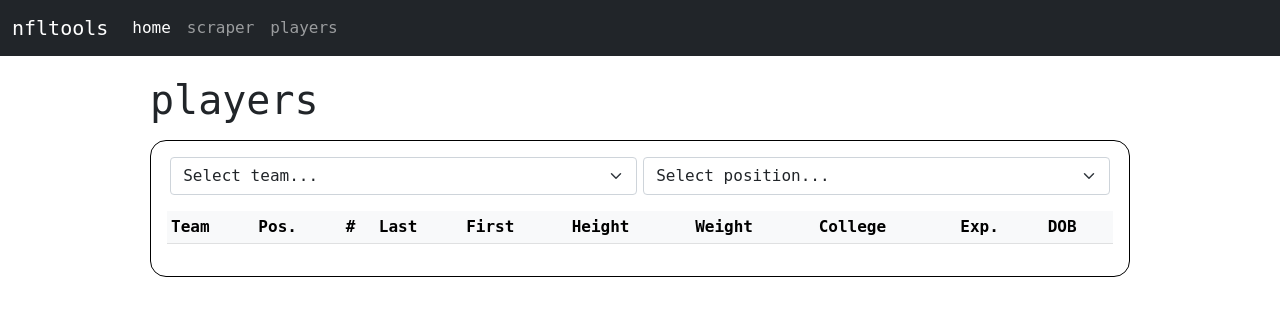
After one commit to elijah9/nfltools, a Flask app: page /players in a window 1280 px wide. The commit adds this page. Shown: the top 316 px of the page. Run offline with Flask 2, Linux system fonts and the light colour scheme; lists and menus that the app fills with data are empty; some libraries are stand-ins or nearby versions.

Commit message:
started an edit player form which can be reached via a new context menu in the players table (which has now been split from the scraper page)

```diff
--- a/app.py
+++ b/app.py
@@ -20,3 +20,14 @@
 def scrape_teams():
     year = 2022
     return scrape_league(year)
+
+@app.route("/players")
+def players():
+    title = "players"
+    return render_template("players.html", title=title)
+
+@app.route("/edit-player")
+def edit_player():
+    player_id = request.args.get('player_id', type=int)
+    title = "edit player"
+    return render_template("edit-player.html", title=title, player_id=player_id)
--- a/static/css/site.css
+++ b/static/css/site.css
@@ -19,6 +19,10 @@ div#body-content {
 
 .margin-top {
     margin-top: 1rem;
+}
+
+.margin-left {
+    margin-left: 1rem;
 }
 
 .tbl {
@@ -62,7 +66,56 @@ div#body-content {
     background: rgba(0, 0, 0, 0.1);
 }
 
-.form-select {
+.pad-sides {
     margin-left: 0.2rem;
     margin-right: 0.2rem;
 }
+
+#context-menu {
+    position: fixed;
+    z-index: 10000;
+    background: white;
+    border-radius: 0.25rem;
+    border: 1px solid black;
+    transform: scale(0);
+    transform-origin: top left;
+}
+
+#context-menu.visible {
+    transform: scale(1);
+    transition: transform 100ms ease-in-out;
+}
+
+#context-menu .context-item {
+    padding: 8px 10px;
+    cursor: pointer;
+    border-radius: inherit;
+}
+
+#context-menu .context-item:hover {
+    background: black;
+    color: white;
+}
+
+.btn-primary {
+    background-color: rgb(119, 0, 170);
+    border-color: rgb(119, 0, 170);
+}
+
+.btn-primary:hover {
+    background-color: rgb(104, 0, 148);
+    border-color: rgb(104, 0, 148);
+}
+
+.btn-primary:disabled {
+    background-color: rgb(144, 0, 206);
+    border-color: rgb(144, 0, 206);
+}
+
+form .row {
+    margin-bottom: 0.5rem;
+}
+
+.row-narrow {
+    width: 30em;
+}
--- a/static/js/common.js
+++ b/static/js/common.js
@@ -2,6 +2,13 @@ function genTableData(cellVal) {
     const cell = document.createElement("td");
     cell.innerText = cellVal;
     return cell;
+}
+
+function genHiddenValue(val) {
+    const hidden = document.createElement("input");
+    hidden.setAttribute("hidden", "true");
+    hidden.value = val;
+    return hidden;
 }
 
 function downloadFile(filename, content) {
--- a/static/js/idb-utils.js
+++ b/static/js/idb-utils.js
@@ -23,6 +23,12 @@ async function getAllFromTable(tableName) {
     return data;
 }
 
+async function getSingleFromTable(tableName, filters) {
+    const db = new Localbase(_dbName);
+    const data = await db.collection(tableName).doc(filters).get();
+    return data;
+}
+
 async function getAllTables() {
     const db = new Localbase(_dbName);
     const data = {};
--- /dev/null
+++ b/static/js/players.js
@@ -0,0 +1,200 @@
+async function initPlayers() {
+    await resetScrapedData();
+    initFilters();
+    initContextMenu();
+}
+
+async function resetScrapedData() {
+    await resetTeamsList();
+    await resetPositionList();
+    await resetPlayersTable();
+}
+
+async function resetTeamsList() {
+    const teamsFilter = document.getElementById("teams-filter");
+
+    // keep the first option in the list
+    teamsFilter.querySelectorAll("option").forEach(function (v, i) {
+        if(i != 0) {
+            v.remove();
+        }
+    });
+
+    const allTeams = await getAllFromTable(TABLE_NAMES.team);
+    for(let i = 0; i < allTeams.length; ++i) {
+        const team = allTeams[i];
+
+        const option = document.createElement("option");
+        option.value = team.teamCode;
+        option.innerText = team.fullName;
+        teamsFilter.append(option);
+    }
+}
+
+async function resetPositionList() {
+    const positionFilter = document.getElementById("position-filter");
+
+    // keep the first option in the list
+    positionFilter.querySelectorAll("option").forEach(function (v, i) {
+        if(i != 0) {
+            v.remove();
+        }
+    });
+
+    const allPlayers = await getAllFromTable(TABLE_NAMES.player);
+    const allPositions = [];
+    for(let i = 0; i < allPlayers.length; ++i) {
+        const player = allPlayers[i];
+        const playerPosition = player.position.trim().toUpperCase();
+        if(!allPositions.includes(playerPosition)) {
+            allPositions.push(playerPosition);
+
+            const option = document.createElement("option");
+            option.value = playerPosition;
+            option.innerText = playerPosition;
+            positionFilter.append(option);
+        }
+    }
+}
+
+async function resetPlayersTable() {
+    document.getElementById("roster-table-data").replaceChildren();
+
+    const allPlayers = await getAllFromTable(TABLE_NAMES.player);
+    const allPlayerTeams = await getAllFromTable(TABLE_NAMES.playerTeams);
+    for(let i = 0; i < allPlayers.length; ++i) {
+        const player = allPlayers[i];
+        const playerTeam = allPlayerTeams.filter(function (pt) {
+            return pt.playerId === player.playerId;
+        })[0];
+        const playerRow = document.createElement("tr");
+
+        const idVal = genHiddenValue(player.playerId);
+        const teamVal = genTableData(playerTeam.teamCode);
+        const posVal = genTableData(player.position);
+        const numVal = genTableData(player.jerseyNumber);
+        const lNameVal = genTableData(player.lastName);
+        const fNameVal = genTableData(player.firstName);
+        const heightVal = genTableData(player.height);
+        const weightVal = genTableData(player.weight);
+        const collegeVal = genTableData(player.college);
+        const expVal = genTableData(player.experience);
+        const dobVal = genTableData(player.birthDate);
+
+        idVal.className = "player-id";
+        teamVal.className = "team-id";
+        posVal.className = "position";
+
+        playerRow.appendChild(idVal);
+        playerRow.appendChild(teamVal);
+        playerRow.appendChild(posVal);
+        playerRow.appendChild(numVal);
+        playerRow.appendChild(lNameVal);
+        playerRow.appendChild(fNameVal);
+        playerRow.appendChild(heightVal);
+        playerRow.appendChild(weightVal);
+        playerRow.appendChild(collegeVal);
+        playerRow.appendChild(expVal);
+        playerRow.appendChild(dobVal);
+
+        playerRow.className = "player";
+
+        document.getElementById("roster-table-data").appendChild(playerRow);
+    }
+}
+
+function initFilters() {
+    const allFilters = document.querySelectorAll("#roster-filters > select");
+    for(let i = 0; i < allFilters.length; ++i) {
+        const filter = allFilters[i];
+        filter.addEventListener("change", function () { filterPlayers(allFilters); });
+    }
+}
+
+function filterPlayers(allFilters) {
+    document.getElementById("roster-table").style.display = "none";
+    document.getElementById("loading-indicator").style.display = "table";
+
+    const allPlayerRows = document.querySelectorAll("#roster-table-data tr");
+    for(let i = 0; i < allPlayerRows.length; ++i) {
+        const playerRow = allPlayerRows[i];
+
+        let match = true;
+        for(let j = 0; j < allFilters.length; ++j) {
+            const filter = allFilters[j];
+
+            const filterValClass = filter.dataset.valueClass;
+            const filterSelectedVal = filter.value;
+            const showAll = filterSelectedVal.trim().toLowerCase() === "all";
+            const playerColVal = playerRow.querySelector(`.${filterValClass}`).innerText;
+
+            const filterMatch = showAll || (playerColVal.trim().toLowerCase() === filterSelectedVal.trim().toLowerCase());
+            match = match && filterMatch;
+        }
+
+        if(match) {
+            playerRow.style.display = "";
+        } else {
+            playerRow.style.display = "none";
+        }
+    }
+
+    document.getElementById("roster-table").style.display = "table";
+    document.getElementById("loading-indicator").style.display = "none";
+}
+
+function initContextMenu() {
+    const contextMenu = document.getElementById("context-menu");
+    const allPlayers = document.getElementsByClassName("player");
+    for(let i = 0; i < allPlayers.length; ++i) {
+        const player = allPlayers[i];
+        player.addEventListener("contextmenu", function (e) {
+            e.preventDefault();
+
+            const { clientX: mouseX, clientY: mouseY } = e;
+            const { normalizedX, normalizedY } = normalizePosition(player, contextMenu, mouseX, mouseY);
+
+            contextMenu.style.left = `${normalizedX}px`;
+            contextMenu.style.top = `${normalizedY}px`;
+
+            contextMenu.classList.add("visible");
+            contextMenu.dataset.playerId = player.getElementsByClassName("player-id")[0].value;
+        });
+    }
+
+    document.querySelector("body").addEventListener("click", function (e) {
+        if(e.target.offsetParent != contextMenu) {
+            contextMenu.classList.remove("visible");
+        }
+    });
+
+    const editPlayer = document.getElementById("edit-player");
+    editPlayer.addEventListener("click", function (e) {
+        const playerId = contextMenu.dataset.playerId;
+        const href = editPlayer.dataset.urlTemplate.replaceAll("$", playerId);
+        location.href = href;
+    });
+}
+
+function normalizePosition(node, menu, mouseX, mouseY) {
+    const {
+        left: scopeOffsetX,
+        top: scopeOffsetY
+    } = node.getBoundingClientRect();
+
+    const scopeX = mouseX - scopeOffsetX;
+    const scopeY = mouseY - scopeOffsetY;
+
+    const boundX = scopeX + menu.clientWidth > node.clientWidth;
+    const boundY = scopeY + menu.clientHeight > node.clientHeight;
+    let normalizedX = mouseX;
+    let normalizedY = mouseY;
+    if(boundX) {
+        normalizedX = scopeOffsetX + node.clientWidth - menu.clientWidth;
+    }
+    if(boundY) {
+        normalizedY = scopeOffsetY + node.clientHeight - menu.clientHeight;
+    }
+
+    return { normalizedX, normalizedY };
+}
--- a/templates/base.html
+++ b/templates/base.html
@@ -5,6 +5,12 @@
     <!-- Latest compiled and minified CSS -->
     <link href="https://cdn.jsdelivr.net/npm/bootstrap@5.1.3/dist/css/bootstrap.min.css" rel="stylesheet"
         integrity="sha384-1BmE4kWBq78iYhFldvKuhfTAU6auU8tT94WrHftjDbrCEXSU1oBoqyl2QvZ6jIW3" crossorigin="anonymous">
+    <link rel="stylesheet" href="https://cdnjs.cloudflare.com/ajax/libs/bootstrap-datepicker/1.9.0/css/bootstrap-datepicker.min.css"
+        integrity="sha512-mSYUmp1HYZDFaVKK//63EcZq4iFWFjxSL+Z3T/aCt4IO9Cejm03q3NKKYN6pFQzY0SBOr8h+eCIAZHPXcpZaNw=="
+        crossorigin="anonymous" referrerpolicy="no-referrer" />
+    <link rel="stylesheet" href="https://cdnjs.cloudflare.com/ajax/libs/font-awesome/6.1.1/css/all.min.css"
+        integrity="sha512-KfkfwYDsLkIlwQp6LFnl8zNdLGxu9YAA1QvwINks4PhcElQSvqcyVLLD9aMhXd13uQjoXtEKNosOWaZqXgel0g=="
+        crossorigin="anonymous" referrerpolicy="no-referrer" />
     <link rel="stylesheet" href="{{ url_for('static', filename='css/site.css') }}">
 
     <meta charset="UTF-8">
@@ -28,6 +34,9 @@
                     <li class="nav-item">
                         <a class="nav-link" href="{{ url_for('scraper') }}">scraper</a>
                     </li>
+                    <li class="nav-item">
+                        <a class="nav-link" href="{{ url_for('players') }}">players</a>
+                    </li>
                 </ul>
             </div>
         </div>
@@ -38,9 +47,15 @@
     </div>
 
     <!-- Latest compiled and minified JavaScript -->
+    <!-- Only using JQuery as a dependency for bootstrap-datepicker, but avoiding using it in our own JS -->
+    <script src="https://code.jquery.com/jquery-3.6.0.min.js"
+        integrity="sha256-/xUj+3OJU5yExlq6GSYGSHk7tPXikynS7ogEvDej/m4=" crossorigin="anonymous"></script>
     <script src="https://cdn.jsdelivr.net/npm/bootstrap@5.1.3/dist/js/bootstrap.bundle.min.js"
         integrity="sha384-ka7Sk0Gln4gmtz2MlQnikT1wXgYsOg+OMhuP+IlRH9sENBO0LRn5q+8nbTov4+1p"
         crossorigin="anonymous"></script>
+    <script src="https://cdnjs.cloudflare.com/ajax/libs/bootstrap-datepicker/1.9.0/js/bootstrap-datepicker.min.js"
+        integrity="sha512-T/tUfKSV1bihCnd+MxKD0Hm1uBBroVYBOYSk1knyvQ9VyZJpc/ALb4P0r6ubwVPSGB2GvjeoMAJJImBG12TiaQ=="
+        crossorigin="anonymous" referrerpolicy="no-referrer"></script>
     <script src="https://unpkg.com/localbase/dist/localbase.min.js"></script>
     <script src="{{ url_for('static', filename='js/sortable-table.js') }}"></script>
     <script src="{{ url_for('static', filename='js/common.js') }}"></script>
--- /dev/null
+++ b/templates/players.html
@@ -0,0 +1,62 @@
+{% extends "base.html" %}
+
+{% block title %}
+    {{title}}
+{% endblock %}
+
+{% block content %}
+    <h1>{{title}}</h1>
+
+    <div class="outline auto-width margin-top">
+        <div id="roster-filters" class="d-flex justify-content-center">
+            <select id="teams-filter" class="form-select pad-sides" data-value-class="team-id">
+                <option selected value="all">Select team...</option>
+            </select>
+            <select id="position-filter" class="form-select pad-sides" data-value-class="position">
+                <option selected value="all">Select position...</option>
+            </select>
+        </div>
+
+        <table id="roster-table" class="table table-light table-striped table-hover table-sm table-sortable margin-top">
+            <thead>
+                <tr>
+                    <th scope="col">Team</th>
+                    <th scope="col">Pos.</th>
+                    <th scope="col" data-col-type="int">#</th>
+                    <th scope="col">Last</th>
+                    <th scope="col">First</th>
+                    <th scope="col" data-col-type="height">Height</th>
+                    <th scope="col" data-col-type="int">Weight</th>
+                    <th scope="col">College</th>
+                    <th scope="col" data-col-type="int">Exp.</th>
+                    <th scope="col" data-col-type="date">DOB</th>
+                </tr>
+            </thead>
+            <tbody id="roster-table-data"></tbody>
+        </table>
+
+        <div id="loading-indicator" class="margin-top hidden">
+            <div class="tbl">
+                <div class="spinner-border tbl-cell" role="status">
+                    <span class="visually-hidden">Loading...</span>
+                </div>
+                <div id="loading-text" class="tbl-cell">
+                    chill for a second...
+                </div>
+            </div>
+        </div>
+    </div>
+
+    <div id="context-menu">
+        <div id="edit-player" class="context-item" data-url-template="{{ url_for('edit_player', player_id='$') }}">
+            Edit player...
+        </div>
+    </div>
+{% endblock %}
+
+{% block scripts %}
+    <script src="{{ url_for('static', filename='js/players.js') }}"></script>
+    <script>
+        initPlayers();
+    </script>
+{% endblock %}
```
Also changed, not shown: static/js/edit-player.js (added, +98 -0 lines), static/js/scraper.js (+0 -141 lines), templates/edit-player.html (added, +27 -0 lines), templates/scraper.html (+2 -44 lines).
